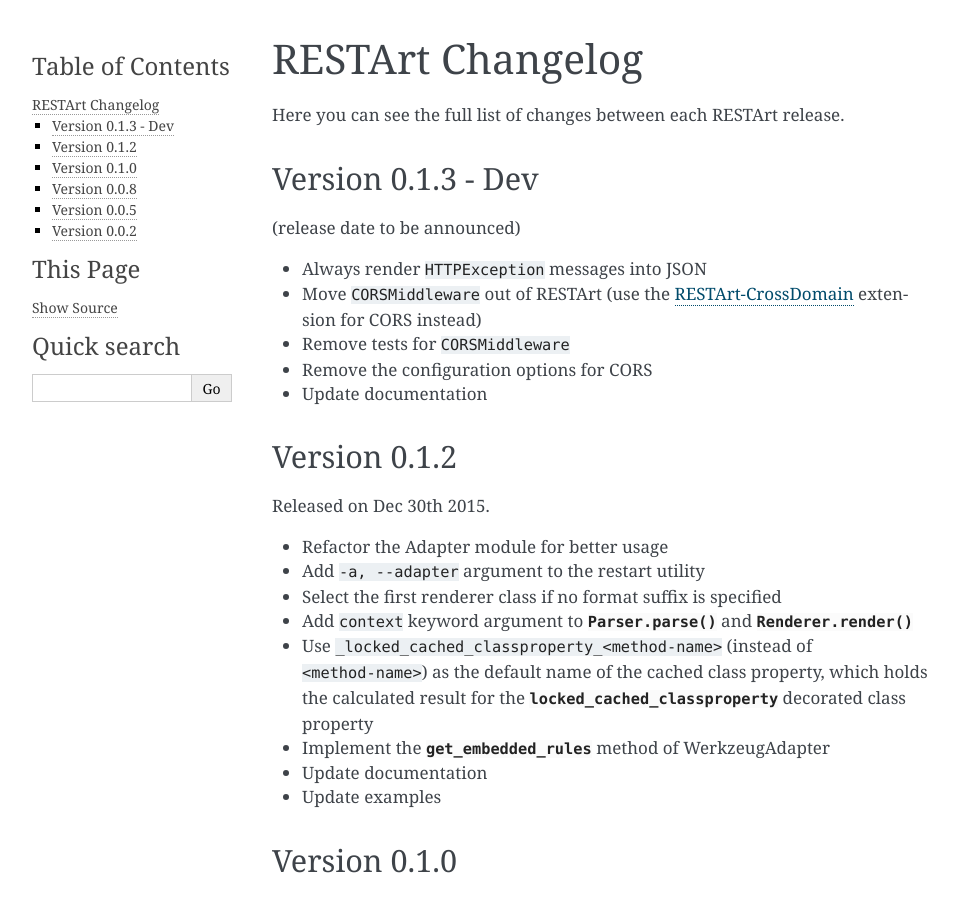
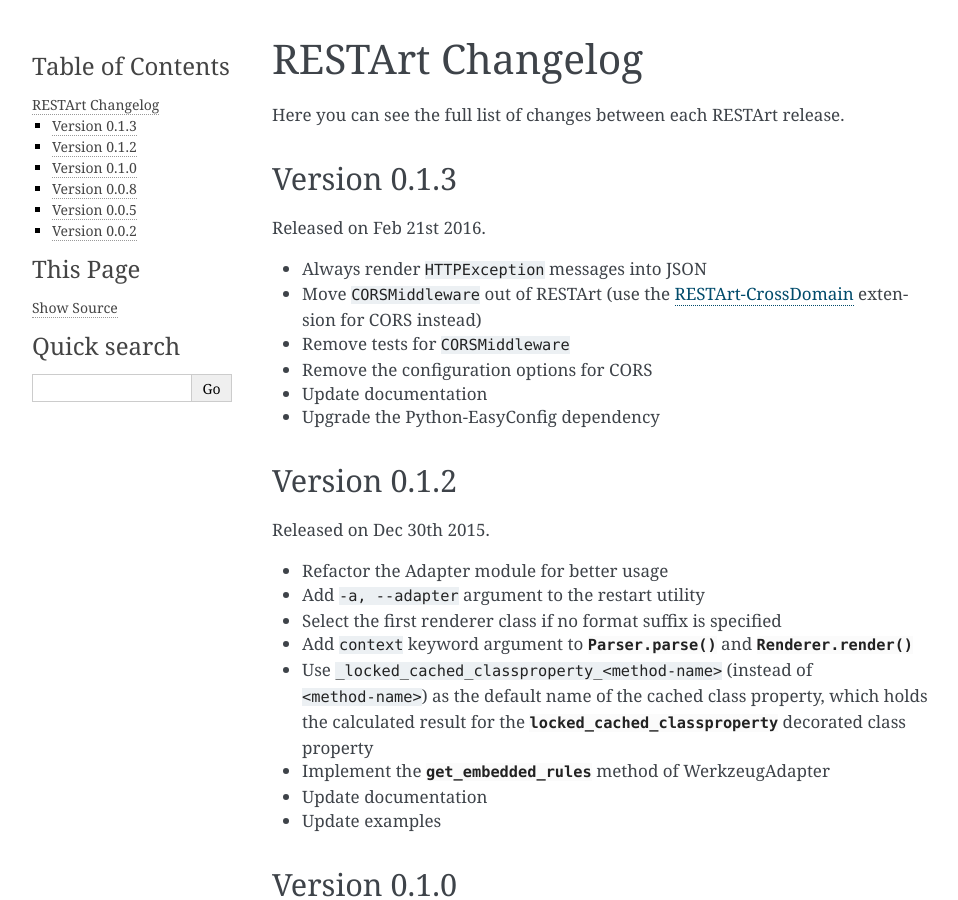
Before and after one commit to restartpy/restart, a Sphinx documentation site: the page built from docs/changelog.rst, in a window 1280 px wide and 900 px high. Shown: the whole window, without its empty margins (148-1106 px from the left). Built offline with Sphinx 7.4.7, drawn with Linux system fonts in a browser that asks for light colours.

Commit message:
Update changelog

```diff
--- a/docs/changelog.rst
+++ b/docs/changelog.rst
@@ -4,16 +4,17 @@
 Here you can see the full list of changes between each RESTArt release.
 
 
-Version 0.1.3 - Dev
--------------------
+Version 0.1.3
+-------------
 
-(release date to be announced)
+Released on Feb 21st 2016.
 
 - Always render ``HTTPException`` messages into JSON
 - Move ``CORSMiddleware`` out of RESTArt (use the `RESTArt-CrossDomain <https://github.com/RussellLuo/restart-crossdomain>`_ extension for CORS instead)
 - Remove tests for ``CORSMiddleware``
 - Remove the configuration options for CORS
 - Update documentation
+- Upgrade the Python-EasyConfig dependency
 
 
 Version 0.1.2
```
